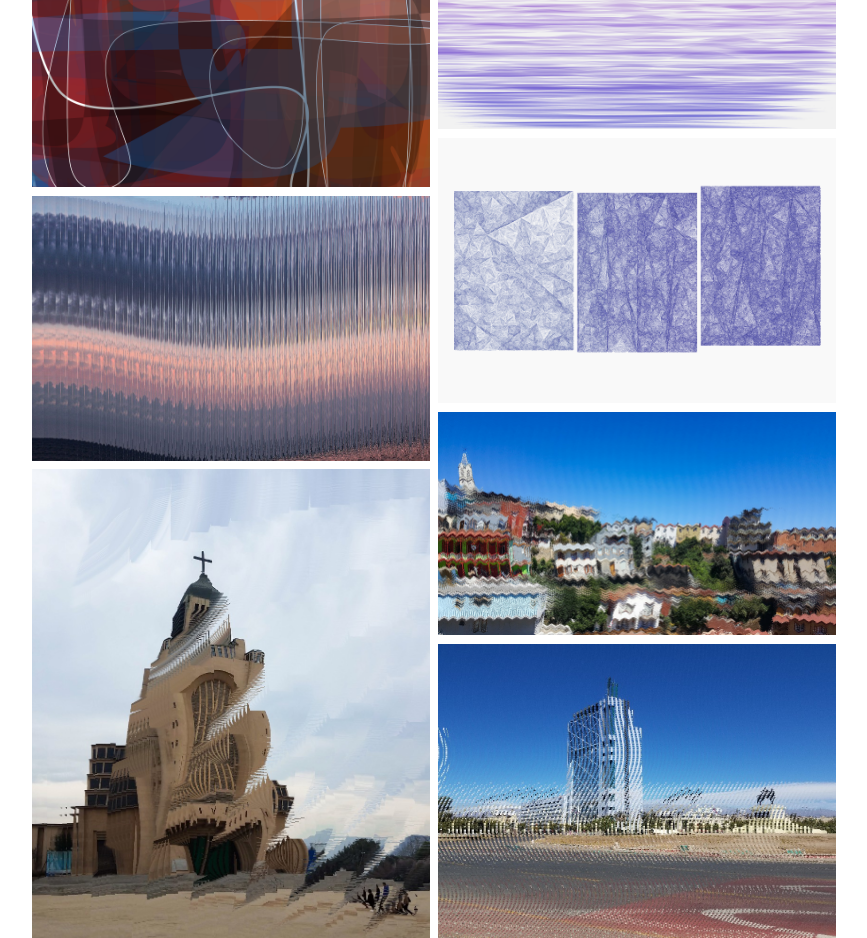
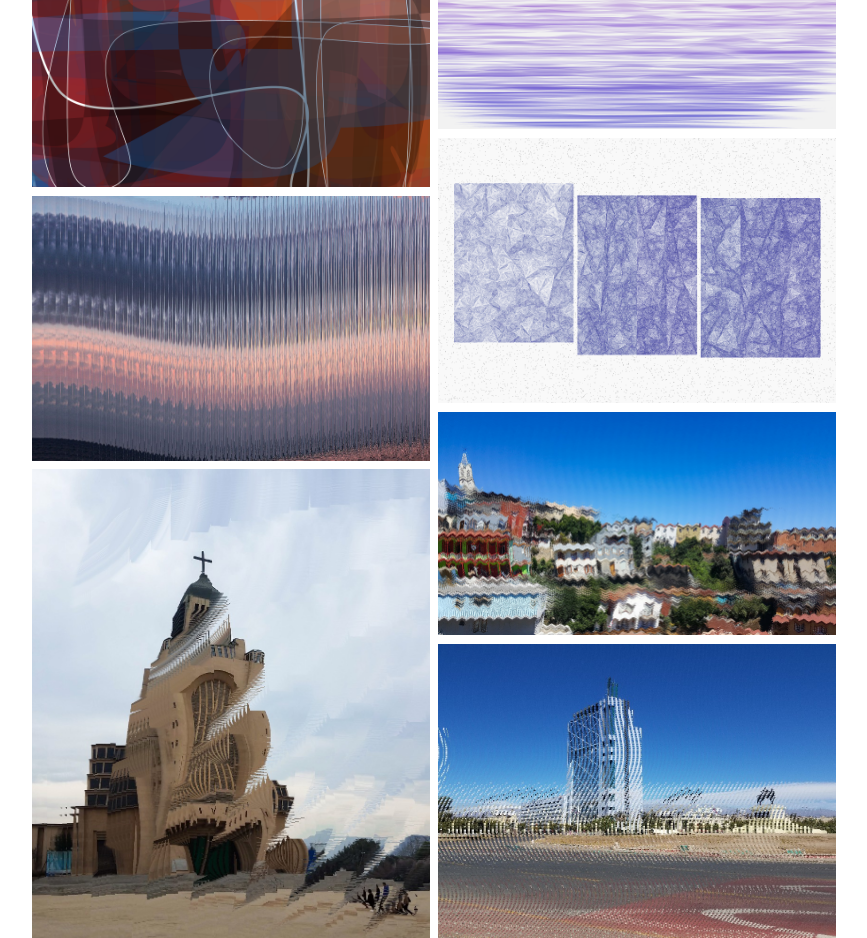
Before and after one commit to apbryant/website, a Next.js app: page /artwork in a window 1280 px wide. Shown: the part 2180-3118 px from the top of the page, without its empty margins (206-1073 px from the left). Built offline with nearby package versions, Linux system fonts and the light colour scheme.

Commit message:
change image

```diff
--- a/pages/artwork.js
+++ b/pages/artwork.js
@@ -202,7 +202,7 @@ export default function Artwork() {
           src="/images/sketches/wine_dark_sea.png" // Route of the image file
           layout="intrinsic"
           height={600} // Desired size with correct aspect ratio
-          width={1000} // Desired size with correct aspect ratio
+          width={900} // Desired size with correct aspect ratio
           alt=""
         />
         <Image
```
Also changed, not shown: public/images/sketches/wine_dark_sea.png.
